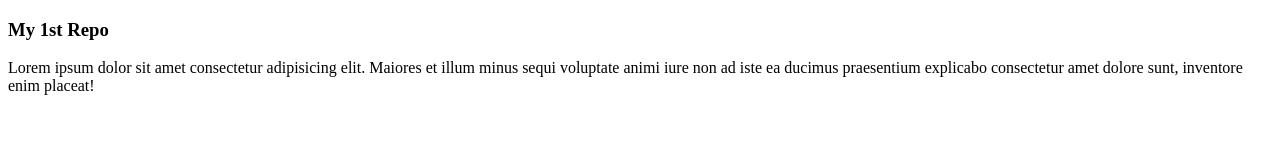
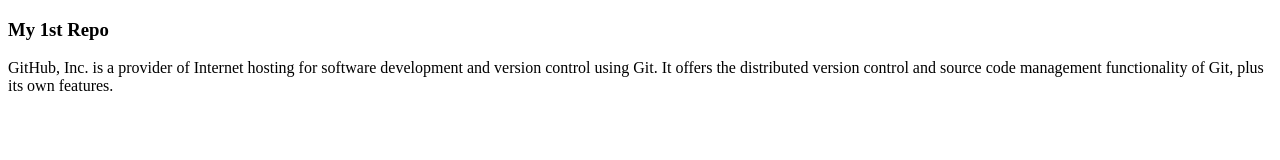
Before and after one commit to SamiArain/my-1st-repo, a plain HTML site: page index.html in a window 1280 px wide. Drawn offline with Linux system fonts and the light colour scheme.

Commit message:
Updated paragraph

```diff
--- a/index.html
+++ b/index.html
@@ -8,6 +8,6 @@
 </head>
 <body>
     <h3>My 1st Repo</h3>
-    <p>Lorem ipsum dolor sit amet consectetur adipisicing elit. Maiores et illum minus sequi voluptate animi iure non ad iste ea ducimus praesentium explicabo consectetur amet dolore sunt, inventore enim placeat!</p>
+    <p>GitHub, Inc. is a provider of Internet hosting for software development and version control using Git. It offers the distributed version control and source code management functionality of Git, plus its own features.</p>
 </body>
 </html>
```
